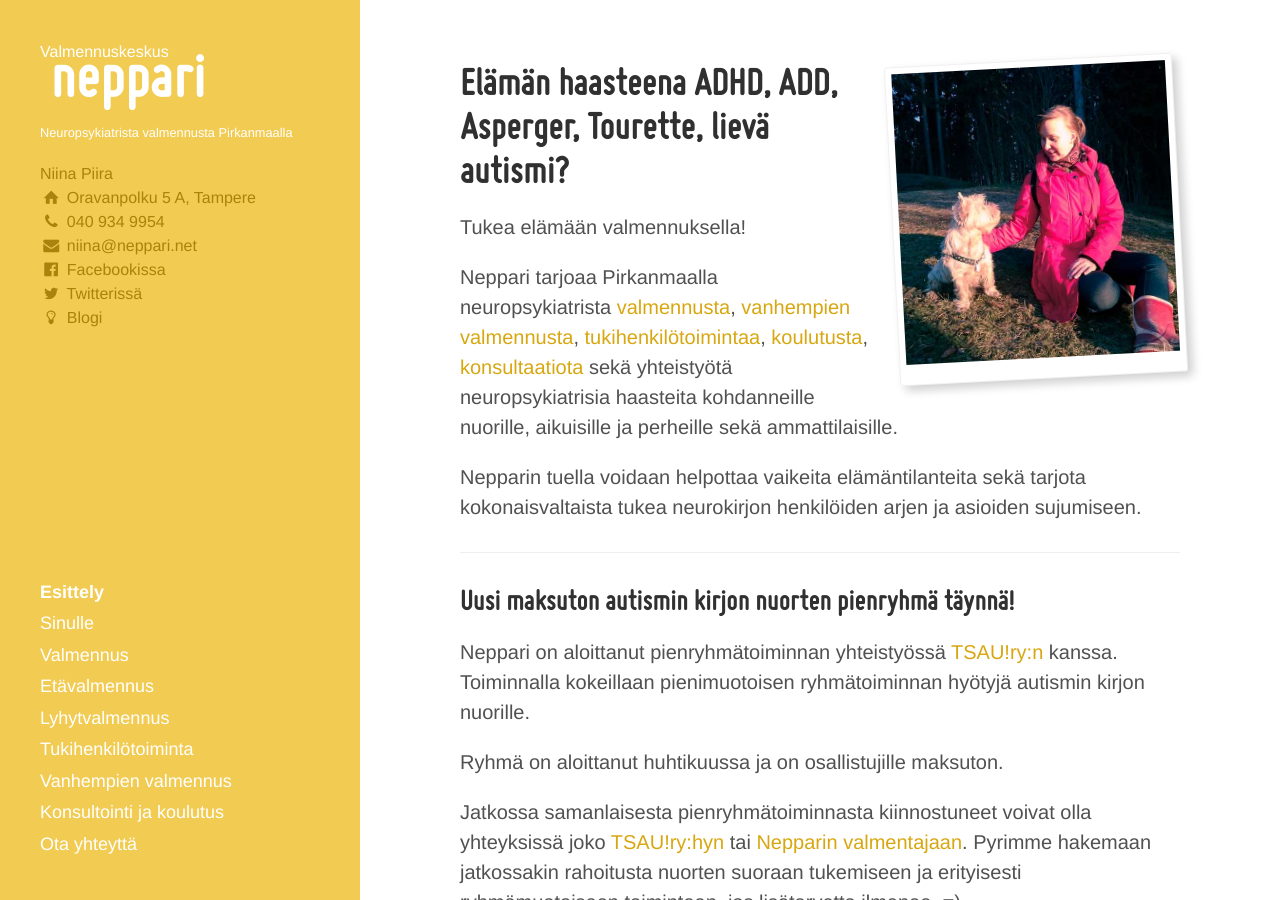
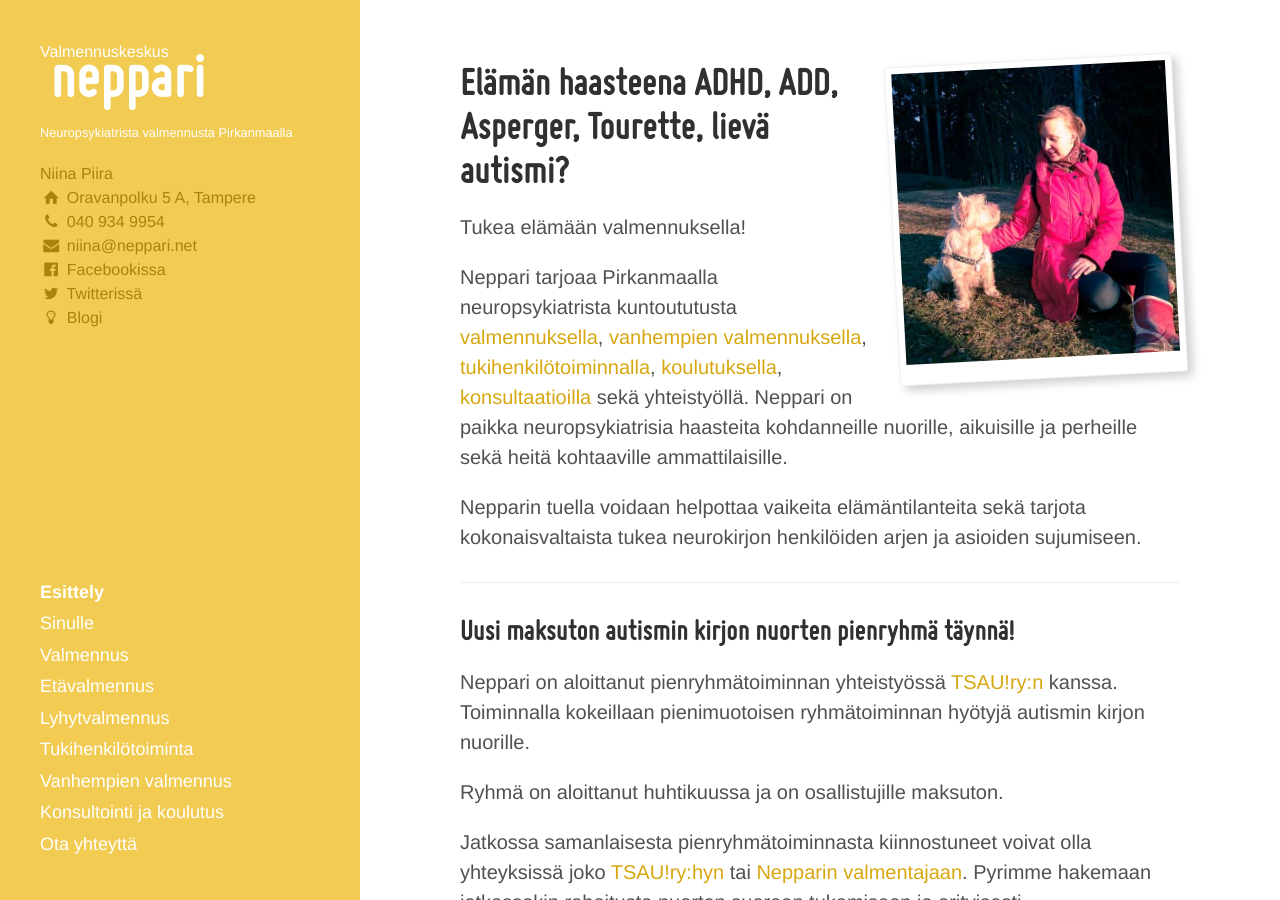
Before and after one commit to niinapiira/neppari.net, a Jekyll site: the page built from index.md, in a window 1280 px wide and 900 px high. Built offline with Jekyll 4.4.1, drawn with Linux system fonts in a browser that asks for light colours.

Commit message:
Updated index.md

```diff
--- a/index.md
+++ b/index.md
@@ -21,7 +21,7 @@ polaroid: ""
 
 Tukea elämään valmennuksella!
 
-Neppari tarjoaa Pirkanmaalla neuropsykiatrista [valmennusta](/valmennus), [vanhempien valmennusta](/vanhempien-valmennus), [tukihenkilötoimintaa](/ammatillinen-tukihenkilotoiminta), [koulutusta](/konsultointi-ja-koulutus), [konsultaatiota](/konsultointi-ja-koulutus) sekä yhteistyötä neuropsykiatrisia haasteita kohdanneille nuorille, aikuisille ja perheille sekä ammattilaisille.
+Neppari tarjoaa Pirkanmaalla neuropsykiatrista kuntoututusta [valmennuksella](/valmennus), [vanhempien valmennuksella](/vanhempien-valmennus), [tukihenkilötoiminnalla](/ammatillinen-tukihenkilotoiminta), [koulutuksella](/konsultointi-ja-koulutus), [konsultaatioilla](/konsultointi-ja-koulutus) sekä yhteistyöllä. Neppari on paikka neuropsykiatrisia haasteita kohdanneille nuorille, aikuisille ja perheille sekä heitä kohtaaville ammattilaisille.
 
 Nepparin tuella voidaan helpottaa vaikeita elämäntilanteita sekä tarjota kokonaisvaltaista tukea neurokirjon henkilöiden arjen ja asioiden sujumiseen.
 
```
